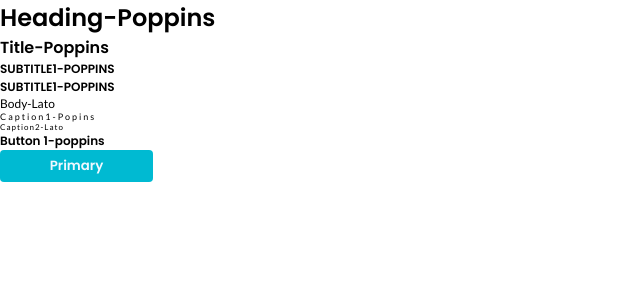
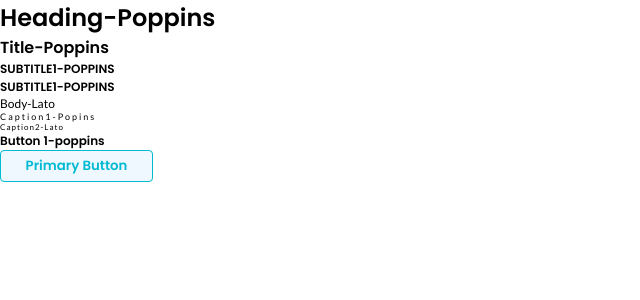
Before and after one commit to ijasgit/designSystem, a React (Create React App) app: page / in a window 1280 px wide. Shown: the top 300 px of the page, without its empty margins (0-640 px from the left). Built offline with nearby package versions, Linux system fonts and the light colour scheme.

Commit message:
Button- variant-changed

```diff
--- a/src/index.js
+++ b/src/index.js
@@ -25,7 +25,10 @@
       <Caption1Lacto />
       <Caption2Lacto />
       <Button1Poppins />
-      <Buttons />
+      <Buttons
+  label="Primary Button"
+  variant="secondary"
+/>
     </HashRouter>
   </React.StrictMode>
 );
```
